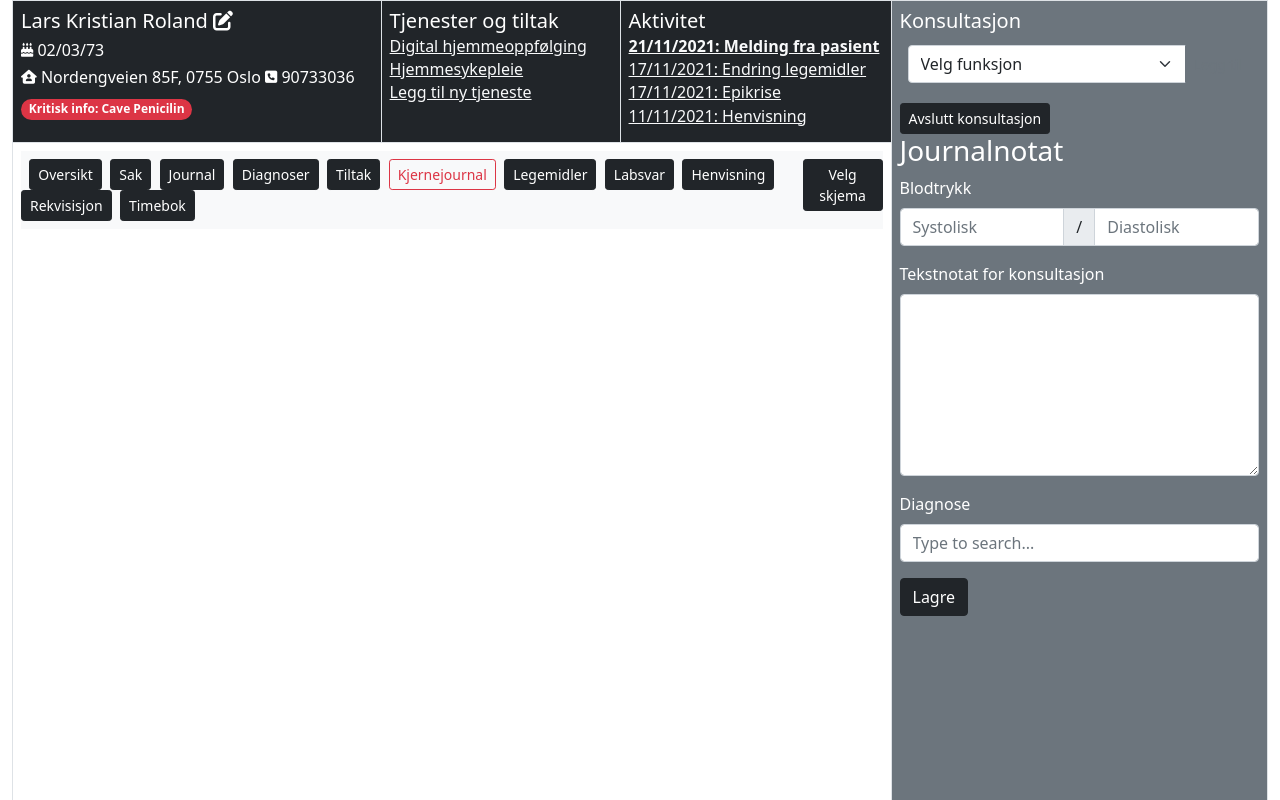
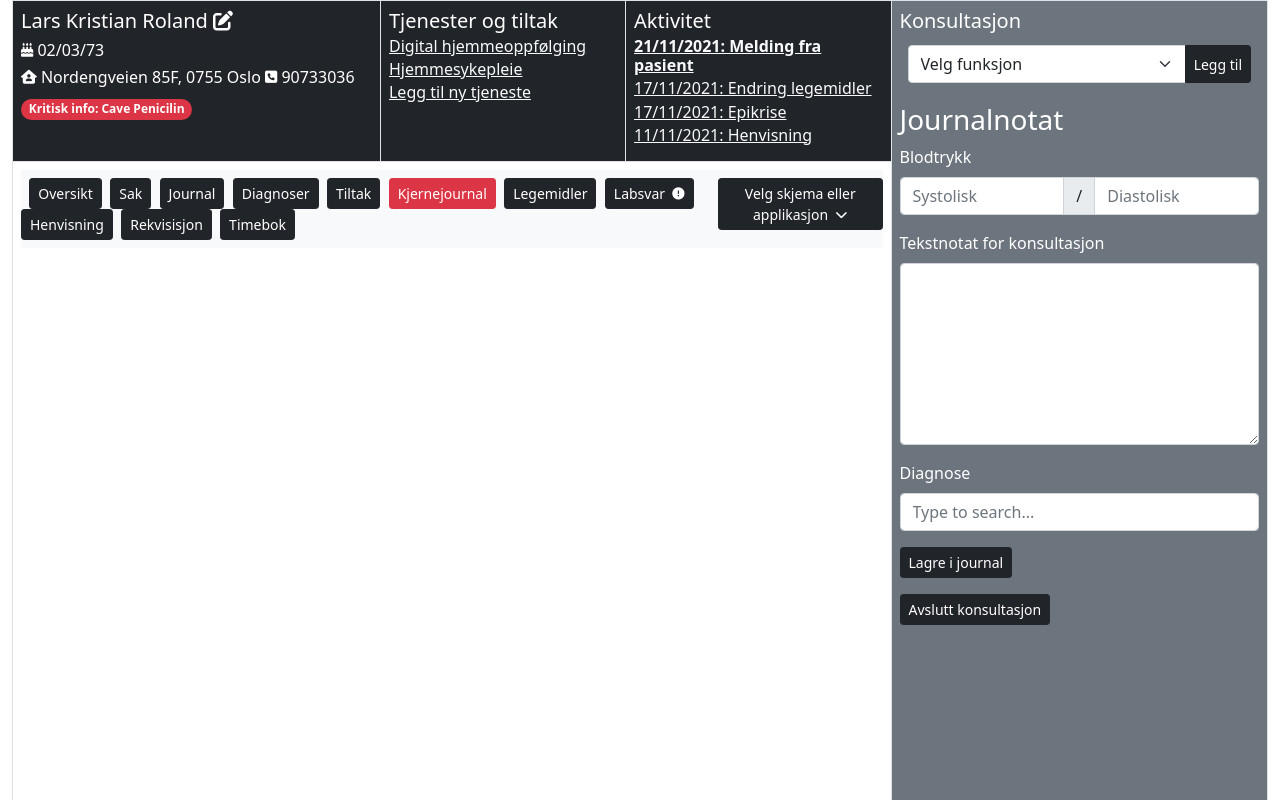
Before and after one commit to mobilars/web-ehr, an Angular app: page /launcher in a window 1280 px wide. Shown: the top 800 px of the page. Built offline with nearby package versions, Linux system fonts and the light colour scheme; no server answers.

Commit message:
Get time from context

```diff
--- a/src/app/consultation/consultation.component.html
+++ b/src/app/consultation/consultation.component.html
@@ -7,9 +7,8 @@
         <option value="3">Hjemmesykepleie</option>
         <option value="4">Saksbehandling</option>
     </select>
-    <button class="btn btn-outline-secondary btn-sm form-control-sm" type="button" id="button-addon2">Legg til</button>
+    <button class="btn btn-dark btn-sm form-control-sm" type="button" id="button-addon2">Legg til</button>
 </div>
-<button type="button" class="btn btn-dark btn-sm">Avslutt konsultasjon</button>&nbsp;
 
 <form (ngSubmit)="onSubmit(f)" #f="ngForm">
     <h3>Journalnotat</h3>
@@ -64,5 +63,6 @@
     </div>
     -->
     <p></p>
-    <button type="submit" class="btn btn-dark">Lagre</button>
+    <p><button type="submit" class="btn btn-dark btn-sm">Lagre i journal</button></p>
+    <p><button type="button" class="btn btn-dark btn-sm">Avslutt konsultasjon</button>&nbsp;</p>
 </form>
--- a/src/app/launcher/launcher.component.html
+++ b/src/app/launcher/launcher.component.html
@@ -49,21 +49,23 @@
                                     <button type="button" class="btn btn-dark btn-sm" (click)="startThirdApp()">Journal</button>&nbsp;
                                     <button type="button" class="btn btn-dark btn-sm">Diagnoser</button>&nbsp;
                                     <button type="button" class="btn btn-dark btn-sm">Tiltak</button>&nbsp;
-                                    <button type="button" class="btn btn-outline-danger btn-sm">Kjernejournal</button>&nbsp;
+                                    <button type="button" class="btn btn-danger btn-sm">Kjernejournal</button>&nbsp;
                                     <button type="button" class="btn btn-dark btn-sm">Legemidler</button>&nbsp;
-                                    <button type="button" class="btn btn-dark btn-sm" (click)="startSecondApp()">Labsvar</button>&nbsp;
+                                    <button type="button" class="btn btn-dark btn-sm" (click)="startSecondApp()">Labsvar &nbsp;<i class="fas fa-sm fa-exclamation-circle"></i></button>&nbsp;
                                     <button type="button" class="btn btn-dark btn-sm" (click)="startFourthApp()">Henvisning</button>&nbsp;
                                     <button type="button" class="btn btn-dark btn-sm">Rekvisisjon</button>&nbsp;
                                     <button type="button" class="btn btn-dark btn-sm">Timebok</button>&nbsp;&nbsp;
                                 </li>
                                 <li class="nav-item dropdown">
                                     <a class="btn btn-dark btn-sm" href="#" id="navbarDropdownMenuLink" role="button" data-bs-toggle="dropdown" aria-expanded="false">
-                                    Velg skjema
+                                    Velg skjema eller applikasjon &nbsp;<i class="fas fa-sm fa-chevron-down"></i>
                                     </a>
                                     <ul class="dropdown-menu" aria-labelledby="navbarDropdownMenuLink">
                                     <li><a class="dropdown-item" href="">Et skjema</a></li>
                                     <li><a class="dropdown-item" href="">Et annet skjema</a></li>
                                     <li><a class="dropdown-item" href="">Et tredje skjema</a></li>
+                                    <li><a class="dropdown-item" href="">Førerrett</a></li>
+                                    <li><a class="dropdown-item" href="">Sykmelding</a></li>
                                     </ul>
                                 </li>
                             </ul>
--- a/src/app/openehr.service.ts
+++ b/src/app/openehr.service.ts
@@ -36,7 +36,7 @@ export class OpenehrService {
   public getJournalData() {
     var headers = new HttpHeaders({'Content-Type': 'application/json', 'Authorization': 'Basic '+btoa("user:secret") } );
     var postData = {
-      "q": "select c/content[openEHR-EHR-OBSERVATION.blood_pressure.v2]/data[at0001]/origin/value as date, c/content[openEHR-EHR-OBSERVATION.story.v1]/data[at0001]/events[at0002]/data[at0003]/items[at0004]/value/value as note, c/content[openEHR-EHR-OBSERVATION.blood_pressure.v2]/data[at0001]/events[at0006]/data[at0003]/items[at0004]/value/magnitude as systolic, c/content[openEHR-EHR-OBSERVATION.blood_pressure.v2]/data[at0001]/events[at0006]/data[at0003]/items[at0005]/value/magnitude as diastolic  from ehr e contains composition c [openEHR-EHR-COMPOSITION.encounter.v1] where e/ehr_id/value='"+this.ehrId+"' ORDER by c/content[openEHR-EHR-OBSERVATION.blood_pressure.v2]/data[at0001]/origin/value  DESC"
+      "q": "select c/context/start_time/value as date, c/content[openEHR-EHR-OBSERVATION.story.v1]/data[at0001]/events[at0002]/data[at0003]/items[at0004]/value/value as note, c/content[openEHR-EHR-OBSERVATION.blood_pressure.v2]/data[at0001]/events[at0006]/data[at0003]/items[at0004]/value/magnitude as systolic, c/content[openEHR-EHR-OBSERVATION.blood_pressure.v2]/data[at0001]/events[at0006]/data[at0003]/items[at0005]/value/magnitude as diastolic  from ehr e contains composition c [openEHR-EHR-COMPOSITION.encounter.v1] where e/ehr_id/value='"+this.ehrId+"' ORDER by c/content[openEHR-EHR-OBSERVATION.blood_pressure.v2]/data[at0001]/origin/value  DESC"
     };
 
     return this.httpClient.post(this.aqlApiUrl, postData, { headers: headers, withCredentials: true} );
```
